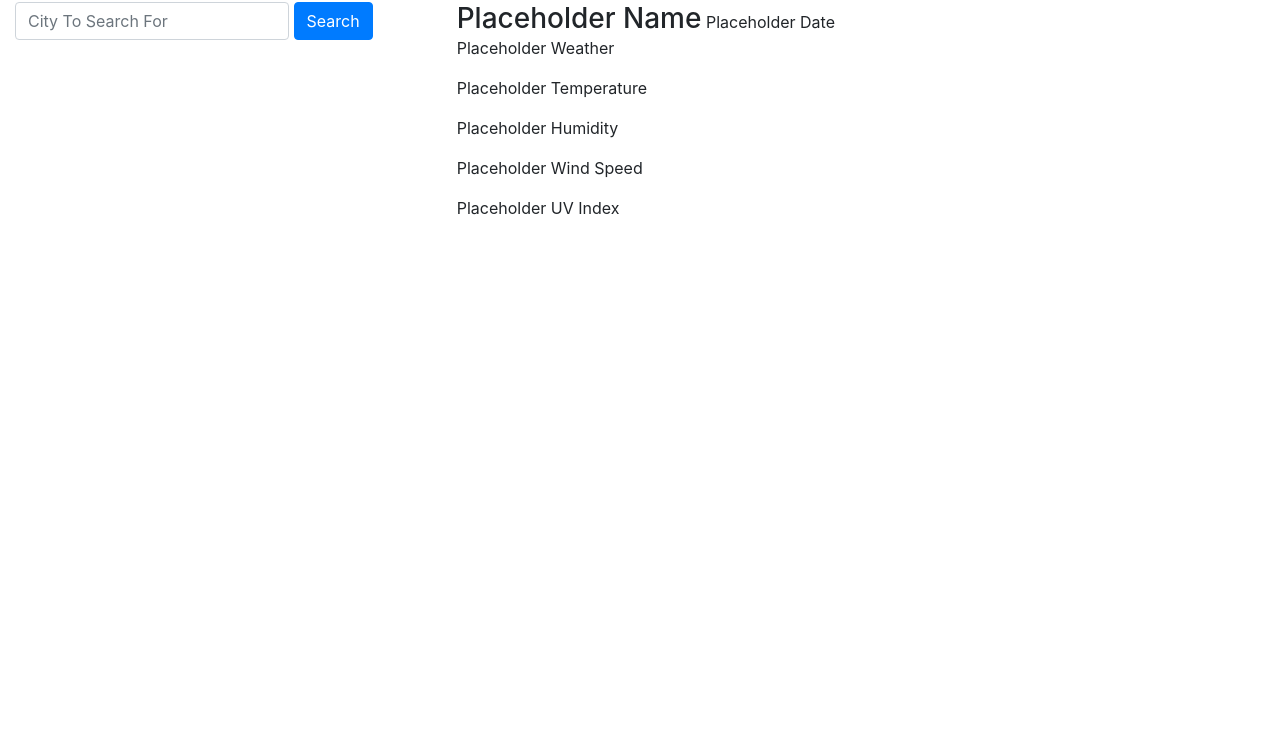
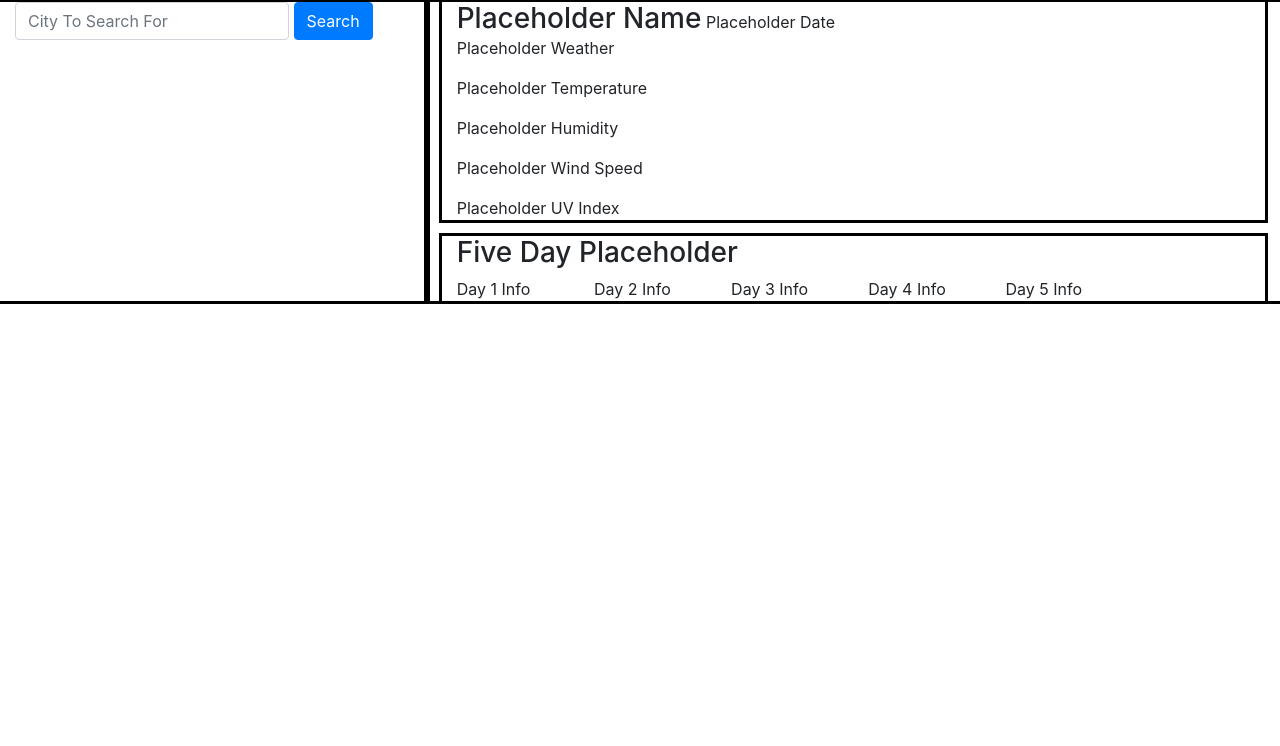
Before and after one commit to sehouse/weather-dashboard, a plain HTML site: page index.html in a window 1280 px wide. Shown: the part 54-800 px from the top of the page. Drawn offline with nearby package versions, Linux system fonts and the light colour scheme.

Commit message:
index.html framework complete, with CSS outlines added to make the grid easier to see/work with. Will remove during final styling.

```diff
--- a/index.html
+++ b/index.html
@@ -11,6 +11,7 @@
       integrity="sha384-9aIt2nRpC12Uk9gS9baDl411NQApFmC26EwAOH8WgZl5MYYxFfc+NcPb1dKGj7Sk"
       crossorigin="anonymous"
     />
+    <link rel="stylesheet" href="style.css">
   </head>
   <body>
     <header>
@@ -18,8 +19,8 @@
     </header>
 
     <main class="container-fluid">
-      <aside class="row">
-        <section class="col-lg-4 search">
+        <section class="row">
+            <aside class="col-lg-4 search">
                 <form class="form-inline">
                     <section class="form-group d-inline">
                         <input
@@ -33,20 +34,40 @@
                         </button>
                     </section>
                 </form>
-        </section>
+            </aside>
             <section class="col-lg-8 results">
                 <section class="container-fluid" id="currentWeather">
                     <h3 id="city" class="d-inline">Placeholder Name</h3>
                     <span id="date">Placeholder Date</span>
                     <br />
-            <p id="currentWeather">Placeholder Weather</p>
+                    <p id="currentWeatherType">Placeholder Weather</p>
                     <p id="currentTemp">Placeholder Temperature</p>
                     <p id="currentHumidity">Placeholder Humidity</p>
                     <p id="currentWindSpeed">Placeholder Wind Speed</p>
                     <p id="currentUV">Placeholder UV Index</p>
                 </section>
+                <section class="container-fluid" id="fiveDayForecast">
+                    <h3 id="fiveDay">Five Day Placeholder</h3>
+                    <section class="row">
+                        <section class="col-sm-2 five-day" id="day1">
+                            Day 1 Info
                         </section>
-      </aside>
+                        <section class="col-sm-2 five-day" id="day2">
+                            Day 2 Info
+                        </section>
+                        <section class="col-sm-2 five-day" id="day3">
+                            Day 3 Info
+                        </section>
+                        <section class="col-sm-2 five-day" id="day4">
+                            Day 4 Info
+                        </section>
+                        <section class="col-sm-2 five-day" id="day5">
+                            Day 5 Info
+                        </section>
+                    </section>
+                </section>
+            </section>
+      </section>
     </main>
 
     <script
@@ -64,5 +85,6 @@
       integrity="sha384-OgVRvuATP1z7JjHLkuOU7Xw704+h835Lr+6QL9UvYjZE3Ipu6Tp75j7Bh/kR0JKI"
       crossorigin="anonymous"
     ></script>
+    <script src="script.js"></script>
   </body>
 </html>
--- a/style.css
+++ b/style.css
@@ -0,0 +1,19 @@
+.search{
+    outline-style: solid;
+    outline-color:black;
+}
+
+.results{
+    outline-style: solid;
+    outline-color:black;
+}
+
+#currentWeather{
+    outline-style: solid;
+    outline-color:black;
+}
+
+#fiveDayForecast{
+    outline-style: solid;
+    outline-color:black;
+}
```
Lines whose indentation alone changed are shown as unchanged.
